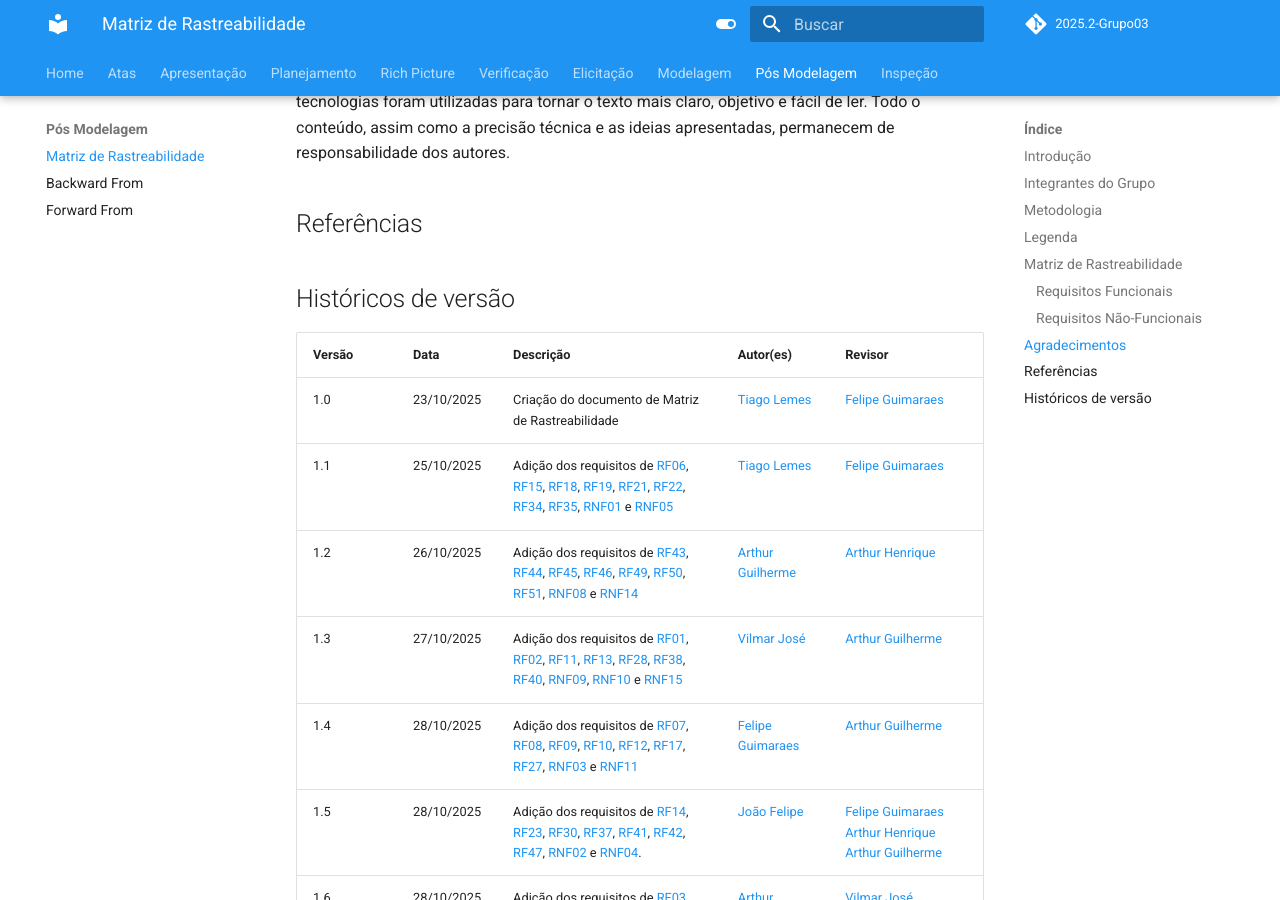
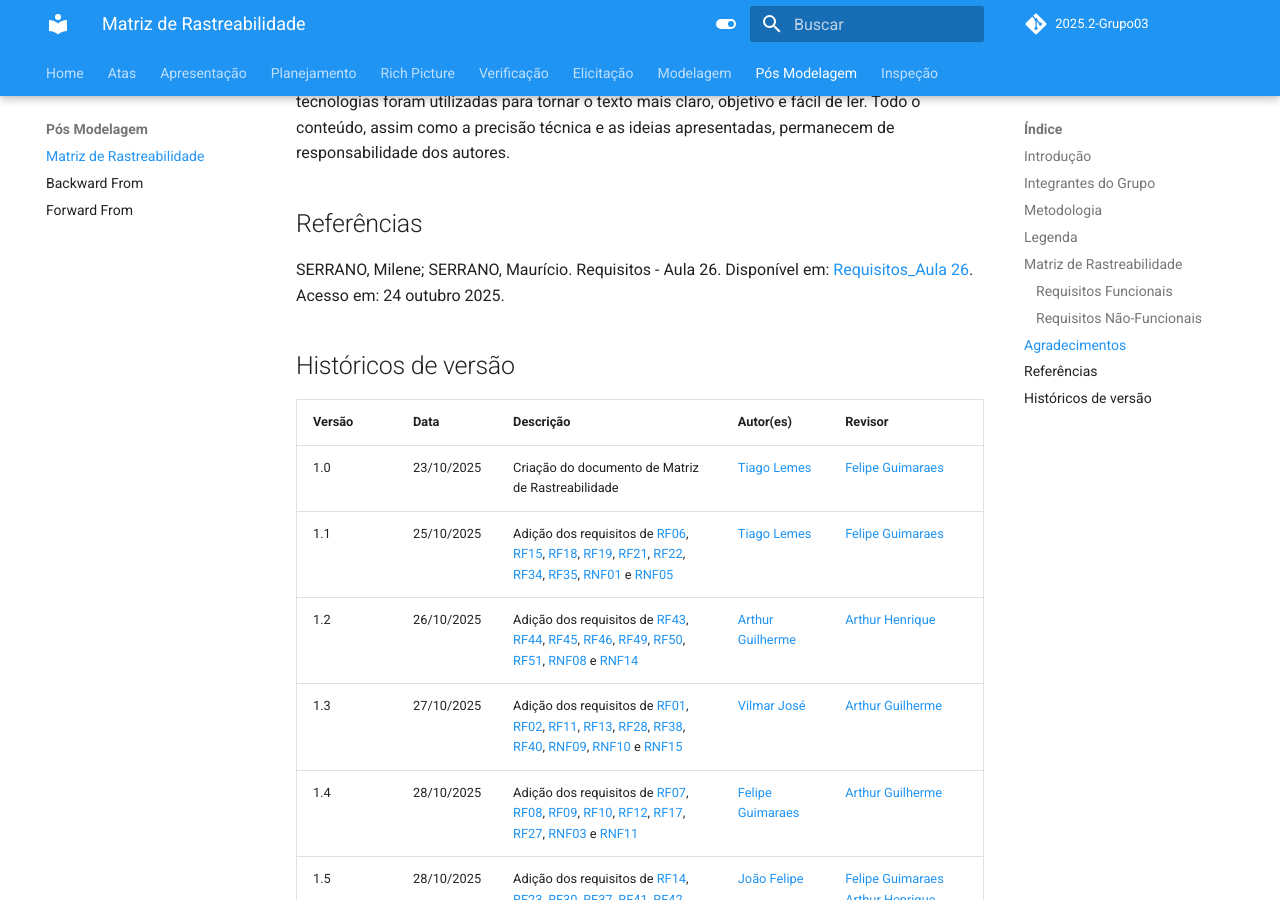
Before and after one commit to Requisitos-de-Software/2025.2-Grupo03, an MkDocs documentation site: the page built from docs/Pos-modelagem/matriz_de_rastreabilidade.md, in a window 1280 px wide and 900 px high, scrolled down 13856 px. Built offline with MkDocs 1.6.1 and Material for MkDocs 9.7.7, drawn with Linux system fonts in a browser that asks for light colours; comment, search, counter and statistics services are not loaded.

Commit message:
Update acknowledgments and references in the document

```diff
--- a/docs/Pos-modelagem/matriz_de_rastreabilidade.md
+++ b/docs/Pos-modelagem/matriz_de_rastreabilidade.md
@@ -130,7 +130,7 @@ O Grupo 03 agradece o apoio das ferramentas de Inteligência Artificial Generati
 
 ## Referências
 
-
+SERRANO, Milene; SERRANO, Maurício. Requisitos - Aula 26. Disponível em: [Requisitos_Aula 26](../arquivos/Requisitos%20-%20aula26-milene-modelagem.pdf). Acesso em: 24 outubro 2025.
 
 ## Históricos de versão
 
```
